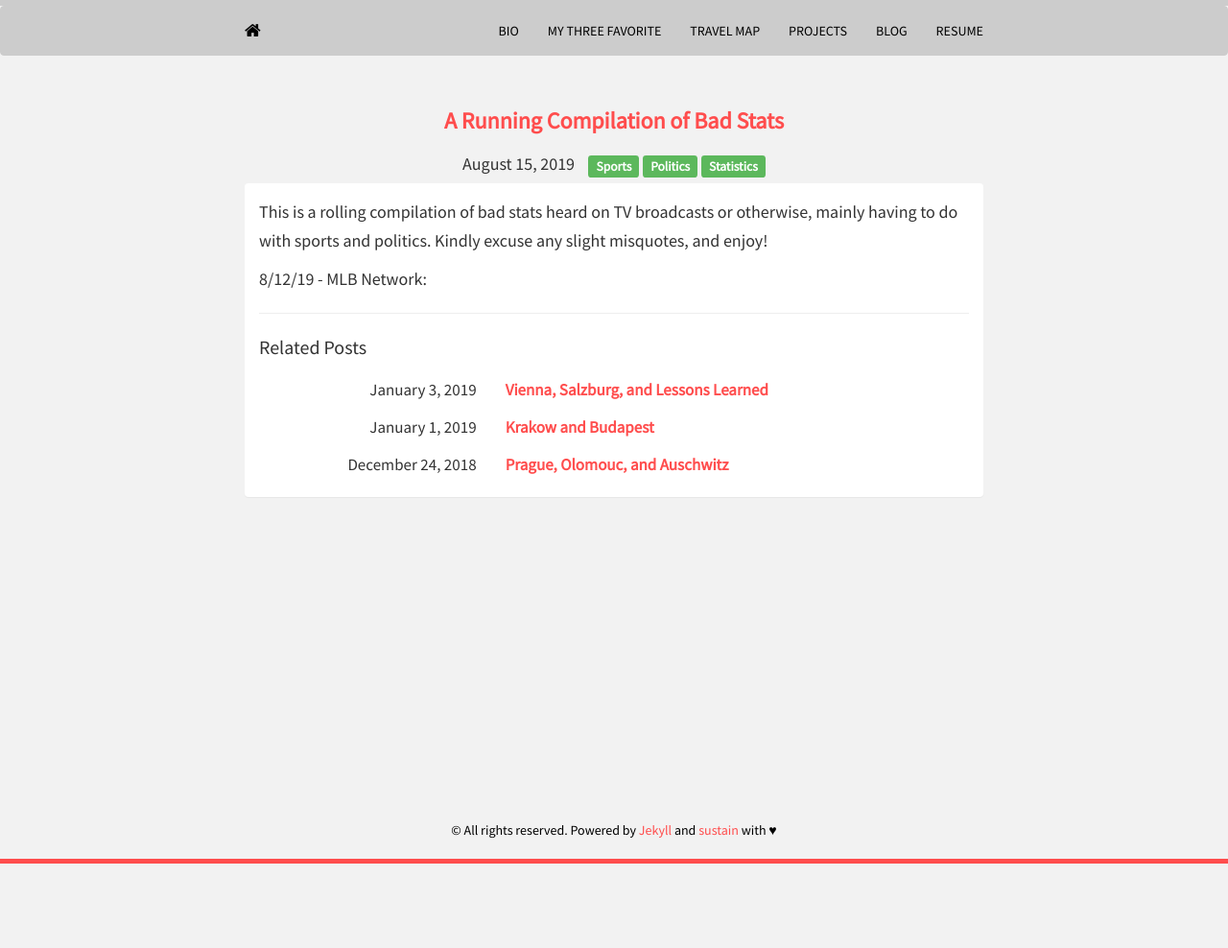
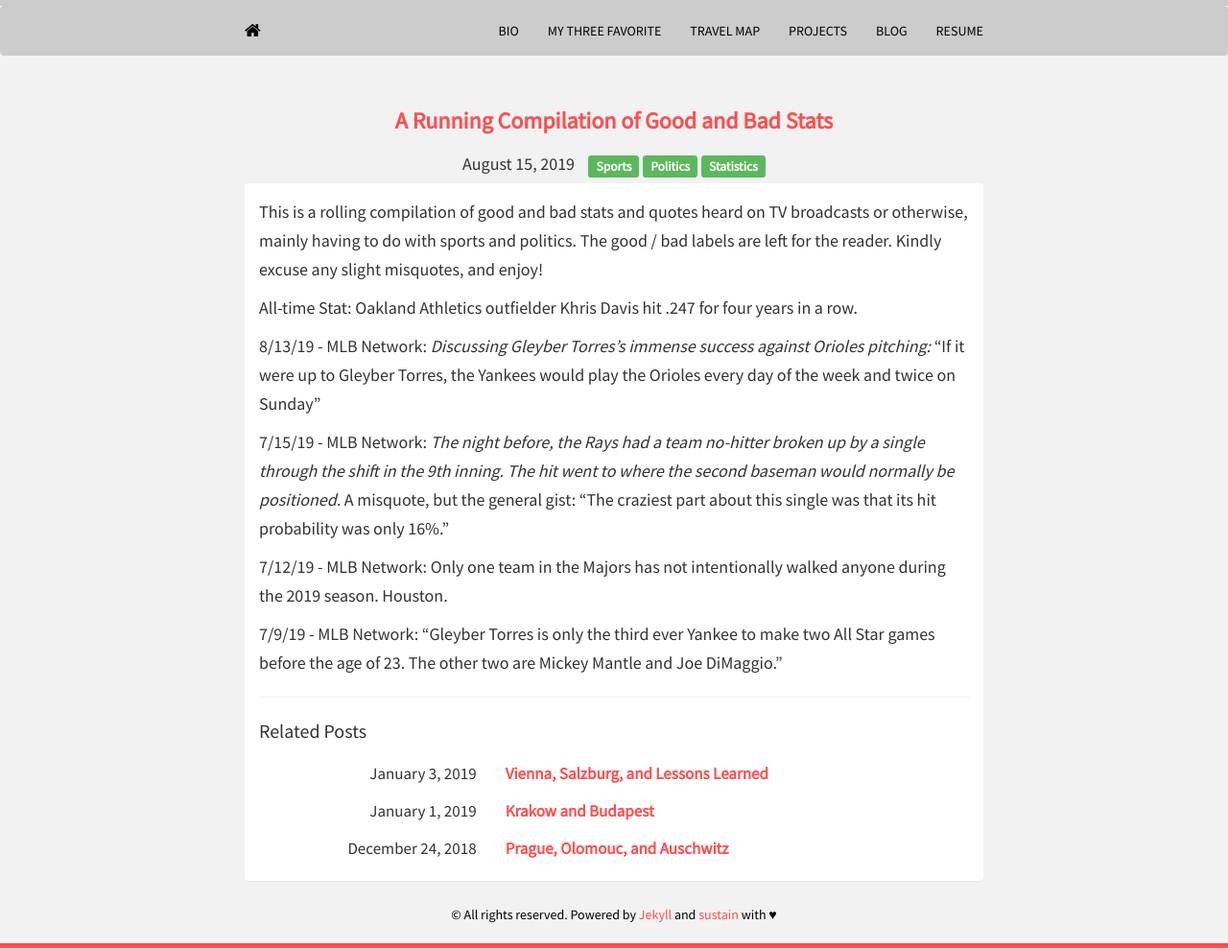
Before and after one commit to mrkaye97/mrkaye97.github.io, a Jekyll site: the page built from _posts/2019-8-15-A Running Compilation of Bad Stats.md, in a window 1280 px wide. Shown: the whole page at 96% size. Built offline with Jekyll 4.4.1, drawn with Linux system fonts in a browser that asks for light colours; nearby versions of some CDN libraries; before the commit the page ends 900 px from its top, so only the background shows below that.

Commit message:
Update 2019-8-15-A Running Compilation of Bad Stats.md

```diff
--- a/_posts/2019-8-15-A Running Compilation of Bad Stats.md
+++ b/_posts/2019-8-15-A Running Compilation of Bad Stats.md
@@ -1,12 +1,20 @@
 ---
 layout: post
-title: A Running Compilation of Bad Stats
+title: A Running Compilation of Good and Bad Stats
 tags:
 - Sports
 - Politics
 - Statistics
 ---
 
-This is a rolling compilation of bad stats heard on TV broadcasts or otherwise, mainly having to do with sports and politics. Kindly excuse any slight misquotes, and enjoy!
+This is a rolling compilation of good and bad stats and quotes heard on TV broadcasts or otherwise, mainly having to do with sports and politics. The good / bad labels are left for the reader. Kindly excuse any slight misquotes, and enjoy!
 
-8/12/19 - MLB Network:
+All-time Stat: Oakland Athletics outfielder Khris Davis hit .247 for four years in a row.
+
+8/13/19 - MLB Network: <i>Discussing Gleyber Torres's immense success against Orioles pitching: </i>"If it were up to Gleyber Torres, the Yankees would play the Orioles every day of the week and twice on Sunday"
+
+7/15/19 - MLB Network: <i>The night before, the Rays had a team no-hitter broken up by a single through the shift in the 9th inning. The hit went to where the second baseman would normally be positioned.</i> A misquote, but the general gist: "The craziest part about this single was that its hit probability was only 16%."
+
+7/12/19 - MLB Network: Only one team in the Majors has not intentionally walked anyone during the 2019 season. Houston.
+
+7/9/19 - MLB Network: "Gleyber Torres is only the third ever Yankee to make two All Star games before the age of 23. The other two are Mickey Mantle and Joe DiMaggio."
```
